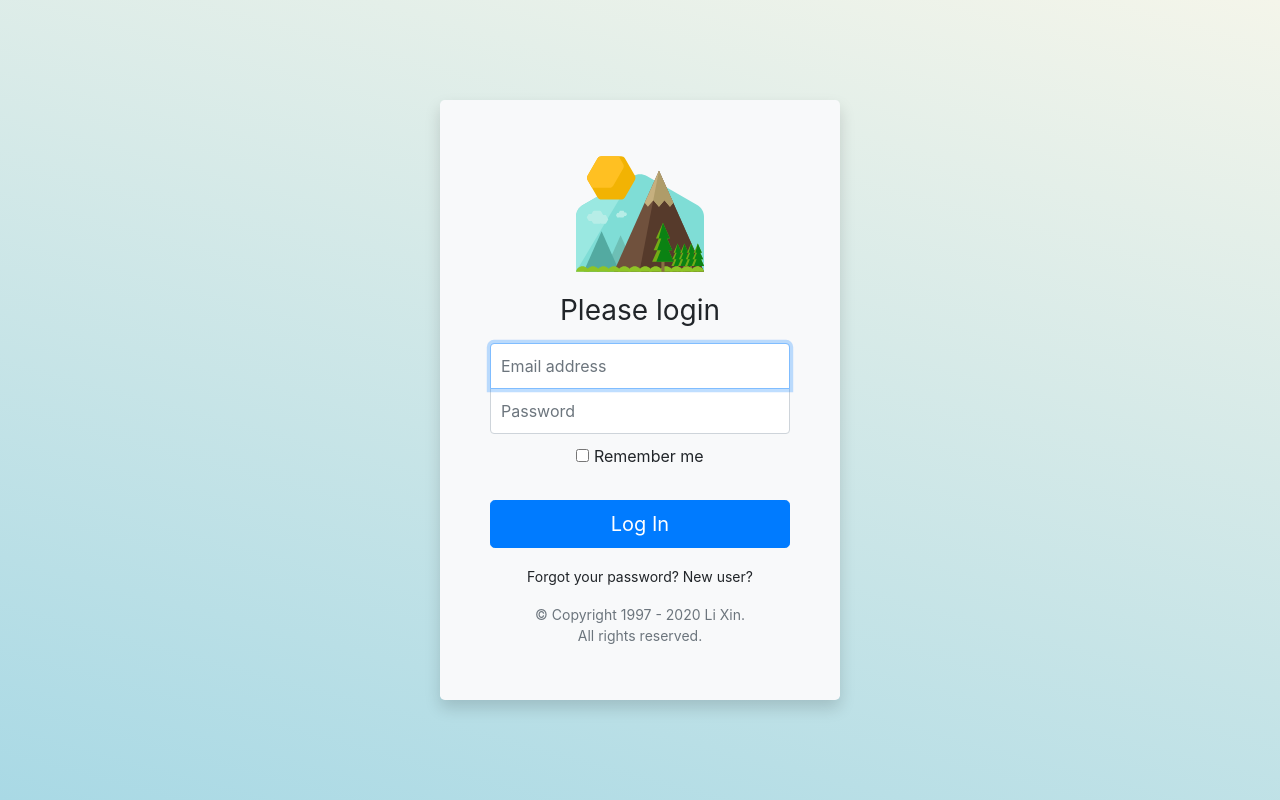
After one commit to realJustinLee/LiCMS, a Flask app: page /auth/login in a window 1280 px wide. The commit adds this page. Run offline with Flask 2, Linux system fonts and the light colour scheme; some libraries are stand-ins or nearby versions.

Commit message:
user login and logout

```diff
--- a/app_core/auth/forms.py
+++ b/app_core/auth/forms.py
@@ -0,0 +1,10 @@
+from flask_wtf import FlaskForm
+from wtforms import StringField, PasswordField, BooleanField, SubmitField
+from wtforms.validators import DataRequired, Length, Email
+
+
+class LoginForm(FlaskForm):
+    email = StringField('Email address', validators=[DataRequired(), Length(1, 128), Email()])
+    password = PasswordField('Password', validators=[DataRequired()])
+    remember_me = BooleanField('Remember me')
+    submit = SubmitField('Log In')
--- a/app_core/auth/views.py
+++ b/app_core/auth/views.py
@@ -0,0 +1,33 @@
+from flask import render_template, flash, redirect, url_for, request
+from flask_login import current_user, login_required, logout_user, login_user
+
+from app_core.auth import auth
+from app_core.auth.forms import LoginForm
+from app_core.models import User
+
+
+@auth.route('/login', methods=['GET', 'POST'])
+def login():
+    if not current_user.is_anonymous:
+        flash("You've already logged in.", 'alert-info')
+        return redirect(url_for('main.index'))
+    form = LoginForm()
+    if form.validate_on_submit():
+        user = User.query.filter_by(email=form.email.data.lower()).first()
+        if user is not None and user.verify_password(form.password.data):
+            login_user(user, remember=form.remember_me.data)
+            _next = request.args.get('next')
+            if _next is None or not _next.startswith('/'):
+                _next = url_for('main.index')
+            flash('You have been logged in.', 'alert-success')
+            return redirect(_next)
+        form.password.errors = ['Invalid email or password.']
+    return render_template('auth/login.html', form=form)
+
+
+@auth.route('/logout', methods=['GET', 'POST'])
+@login_required
+def logout():
+    logout_user()
+    flash('You have been logged out.')
+    return redirect(url_for('main.index'))
--- /dev/null
+++ b/app_core/templates/auth/login.html
@@ -0,0 +1,48 @@
+{% extends "bootstrap_base.html" %}
+
+{% block title %}User Login{% endblock %}
+
+{% block head %}
+    {{ super() }}
+    <link href="{{ url_for('static', filename='css/login.css') }}" rel="stylesheet">
+{% endblock %}
+
+{% block page_content %}
+    <form class="form-login bg-light text-center rounded-lg shadow" method="post">
+        <img class="mb-3" src="{{ url_for('static', filename='img/logo.svg') }}" alt="" width="128" height="128">
+        <h1 class="h3 mb-3 font-weight-normal">Please login</h1>
+        {{ form.csrf_token }}
+        {{ form.email.label(class="sr-only") }}
+        {{ form.email(class="form-control", placeholder="Email address",type="email", autofocus=true) }}
+        {{ form.password.label(class="sr-only") }}
+        {{ form.password(class="form-control", placeholder="Password") }}
+        {% for message in form.email.errors %}
+            <small class="text-danger">{{ message }}</small><br>
+        {% endfor %}
+        {% for message in form.password.errors %}
+            <small class="text-danger">{{ message }}</small><br>
+        {% endfor %}
+        <div class="checkbox mb-3">
+            <label>
+                {{ form.remember_me() }}
+                {{ form.remember_me.label() }}
+            </label>
+        </div>
+        {{ form.submit(class="btn btn-lg btn-primary btn-block") }}
+        <div class="mt-3">
+            <p>
+                <small>
+                    Forgot your password?
+                    {#                    <a href="{{ url_for('auth.password_reset_request') }}">Reset it here</a>.<br>#}
+                    New user?
+                    {#                    <a href="{{ url_for('auth.register') }}">Register here</a>.<br>#}
+                </small>
+            </p>
+        </div>
+        <p class="mt-3 mb-1 text-muted small">&copy; Copyright
+            1997 -
+            <script>document.write(new Date().getFullYear())</script>
+            Li Xin.<br>All rights reserved.
+        </p>
+    </form>
+{% endblock %}
--- a/app_core/templates/base.html
+++ b/app_core/templates/base.html
@@ -39,8 +39,7 @@
                 {% endif %}
             </ul>
             <ul class="navbar-nav mt-2 mt-md-0">
-                {#                {% if current_user.is_authenticated %}#}
-                {% if false %}
+                {% if current_user.is_authenticated %}
                     <li class="nav-item dropdown">
                         <a class="nav-link dropdown-toggle" href="#" data-toggle="dropdown"
                            aria-haspopup="true" aria-expanded="true">
@@ -60,7 +59,7 @@
                     </li>
                 {% else %}
                     <li class="nav-item">
-                        <a class="btn btn-outline-light my-2 my-sm-0" href="#">Log In</a>
+                        <a class="btn btn-outline-light my-2 my-sm-0" href="{{ url_for('auth.login') }}">Log In</a>
                     </li>
                 {% endif %}
             </ul>
```
Also changed, not shown: app_core/__init__.py (+7 -2 lines), app_core/dev_ops/views.py (+0 -7 lines), app_core/models.py (+23 -2 lines), requirements.txt (added, +21 -0 lines), tests/test_user_model.py (added, +35 -0 lines), 1 other file.
